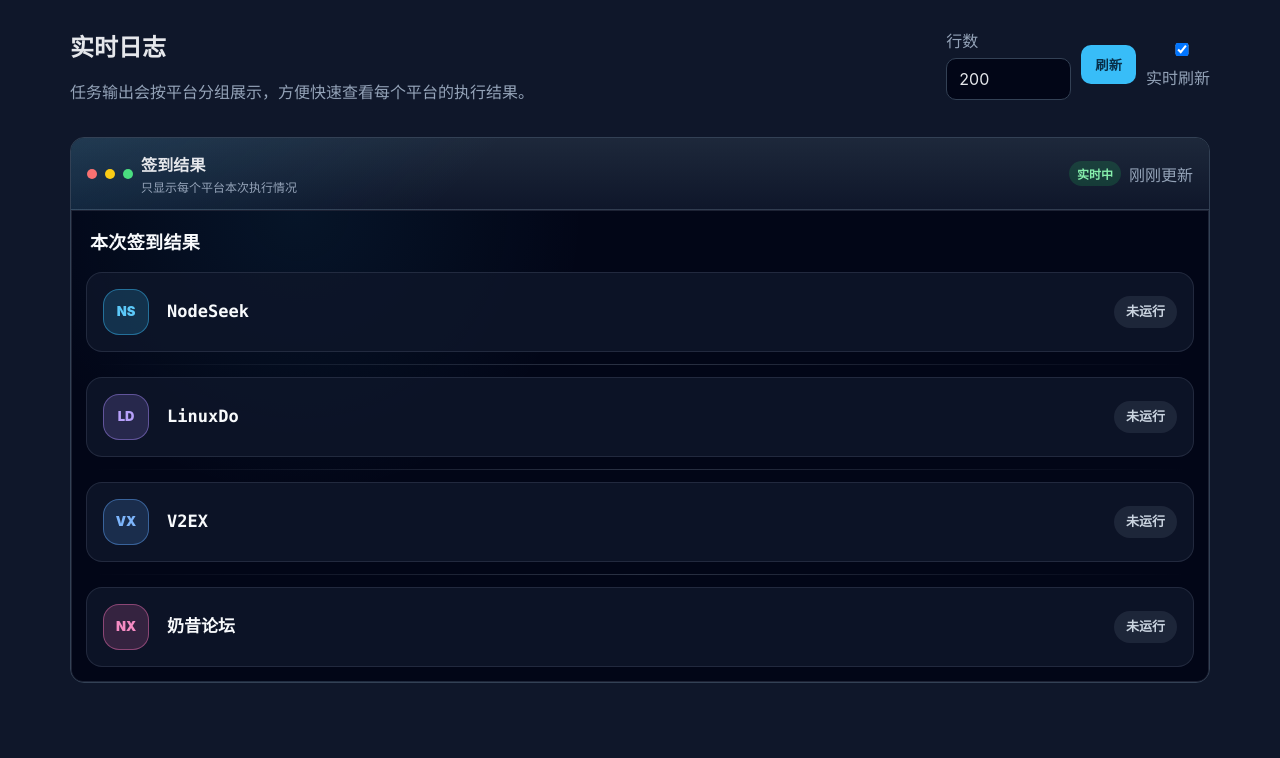
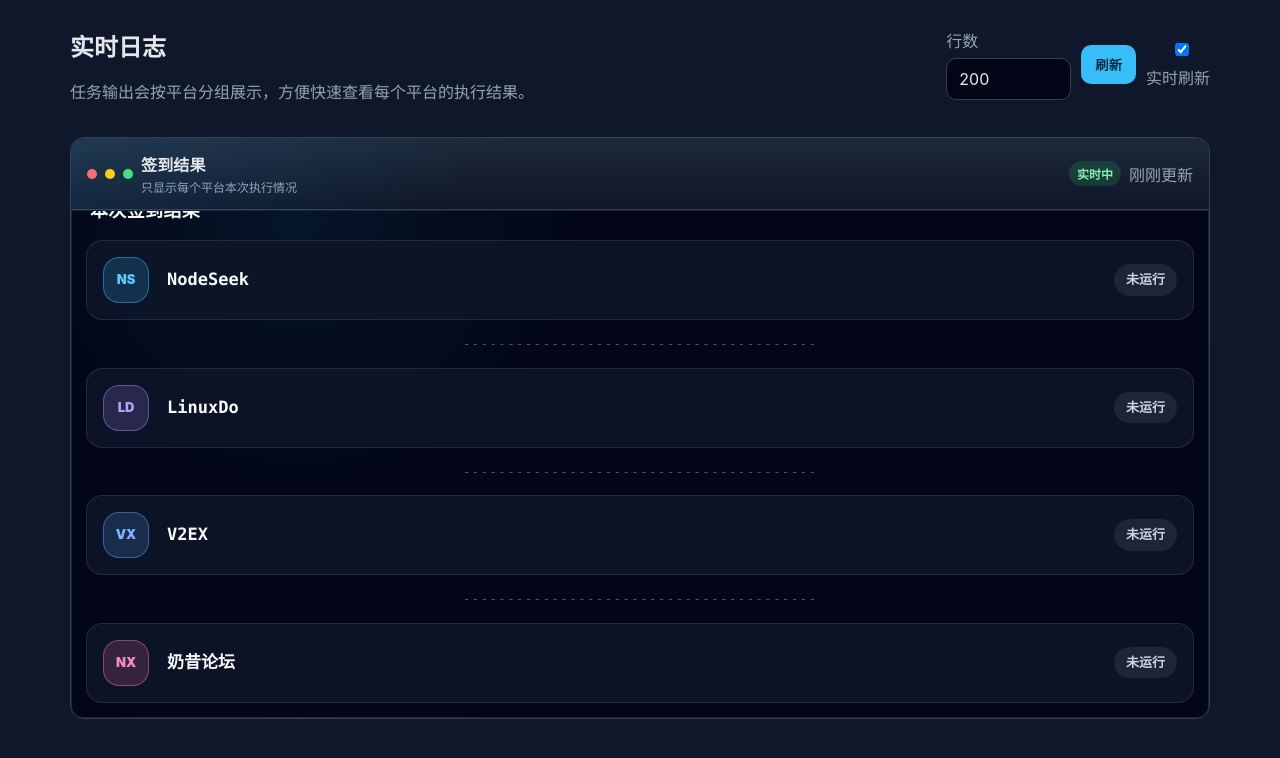
Before and after one commit to JackyST0/community-keeper, a FastAPI app: page /logs in a window 1280 px wide. Shown: the part 53-811 px from the top of the page. Run offline with FastAPI, Linux system fonts and the light colour scheme; the visitor is signed in with stand-in values (Sample User, id 1); parts of the project's set-up code (start-up, migrations or seed data) failed here and were passed over.

Commit message:
Add visible platform log dividers
Co-authored-by: Cursor <cursoragent@cursor.com>

```diff
--- a/web/static/style.css
+++ b/web/static/style.css
@@ -307,9 +307,14 @@ pre {
 }
 
 .platform-divider {
-  background: linear-gradient(90deg, transparent, rgba(148, 163, 184, 0.28), transparent);
-  height: 1px;
-  margin: 12px 8px;
+  color: rgba(148, 163, 184, 0.5);
+  font-family: ui-monospace, SFMono-Regular, Menlo, Monaco, Consolas, "Liberation Mono", monospace;
+  font-size: 13px;
+  letter-spacing: 0.08em;
+  margin: 14px 8px;
+  overflow: hidden;
+  text-align: center;
+  white-space: nowrap;
 }
 
 .log-card {
--- a/web/templates/logs.html
+++ b/web/templates/logs.html
@@ -243,6 +243,7 @@
       if (index < platforms.length - 1) {
         const divider = document.createElement("div");
         divider.className = "platform-divider";
+        divider.textContent = "----------------------------------------";
         fragment.appendChild(divider);
       }
     });
```
